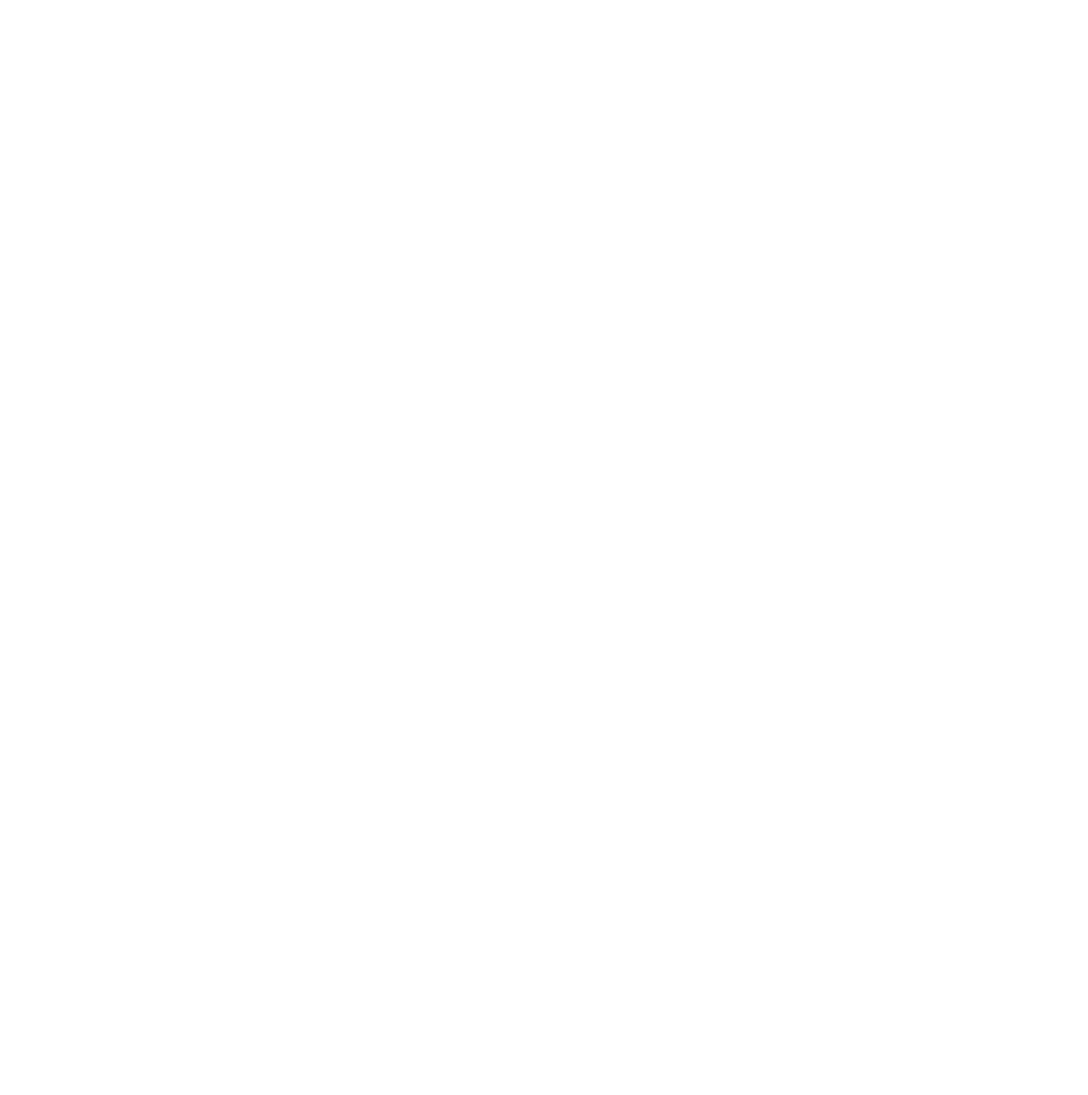
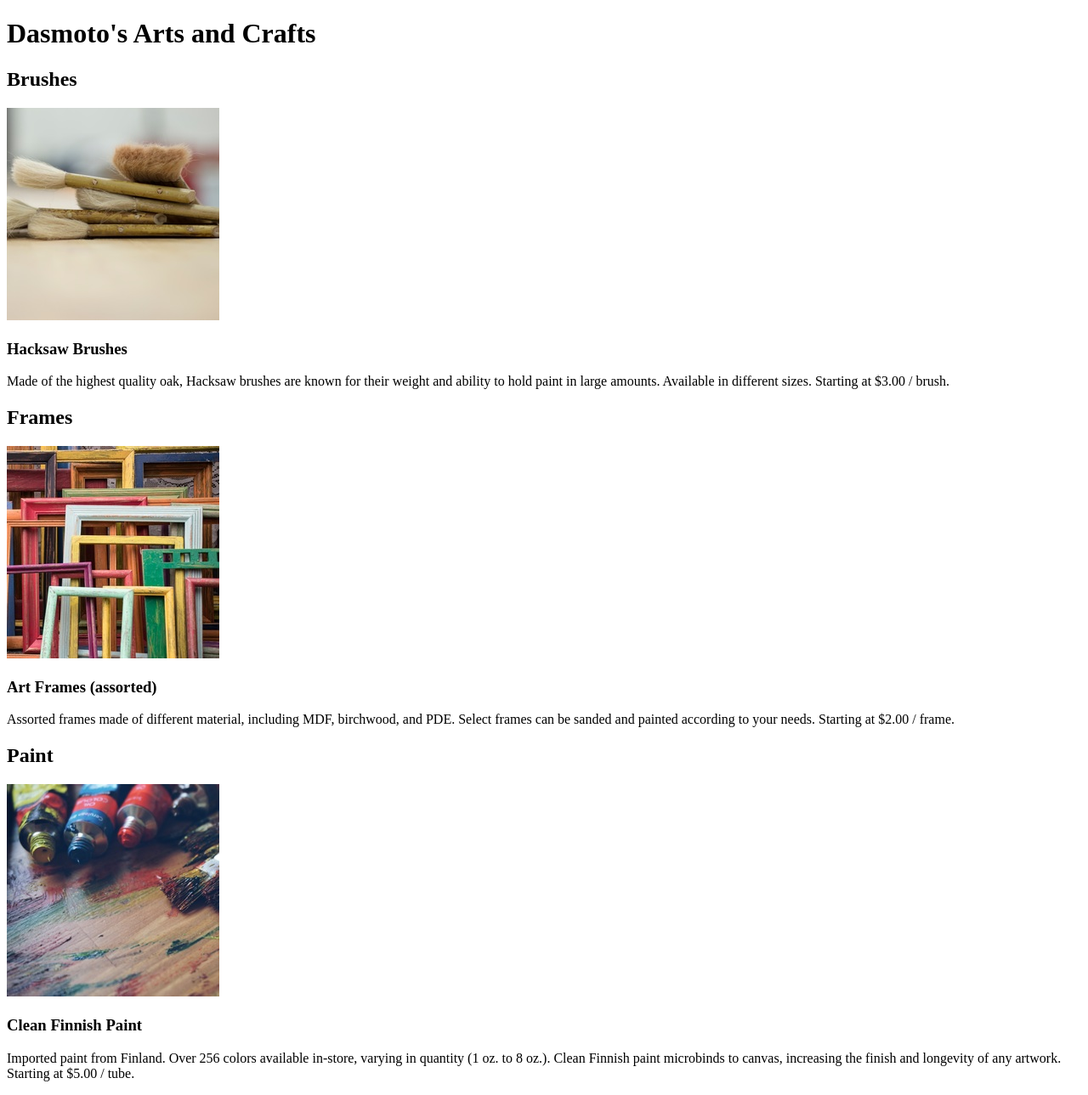
Before and after one commit to minhchaulai/Small-Learning-Projects, a plain HTML site: page Basic Arts and Crafts Site/index.html in a window 1280 px wide. Shown: the whole page at 85% size. Before the commit the page ends 800 px from the top, so only its background shows below. Drawn offline with Linux system fonts and the light colour scheme.

Commit message:
Content added
All HTML elements added. Structure is now done.

```diff
--- a/Basic Arts and Crafts Site/index.html
+++ b/Basic Arts and Crafts Site/index.html
@@ -4,9 +4,26 @@
     <title>Dasmoto's Arts and Crafts</title>
     <link href = "style.css" type = "text/css" rel = "stylesheet">
   </head>
-
   <body>
-
+    <h1>Dasmoto's Arts and Crafts</h1>
+    <div>
+      <h2>Brushes</h2>
+      <img src = "img/hacksaw.jpeg" alt = "hacksaw brushes">
+      <h3>Hacksaw Brushes</h3>
+      <p>Made of the highest quality oak, Hacksaw brushes are known for their weight and ability to hold paint in large amounts. Available in different sizes. Starting at $3.00 / brush.</p>
+    </div>
+    <div>
+      <h2>Frames</h2>
+      <img src = "img/frames.jpeg" alt = "picture frames">
+      <h3>Art Frames (assorted)</h3>
+      <p>Assorted frames made of different material, including MDF, birchwood, and PDE. Select frames can be sanded and painted according to your needs. Starting at $2.00 / frame.</p>
+    </div>
+    <div>
+      <h2>Paint</h2>
+      <img src = "img/finnish.jpeg" alt = "paint tubes">
+      <h3>Clean Finnish Paint</h3>
+      <p>Imported paint from Finland. Over 256 colors available in-store, varying in quantity (1 oz. to 8 oz.). Clean Finnish paint microbinds to canvas, increasing the finish and longevity of any artwork. Starting at $5.00 / tube.</p>
+    </div>
   </body>
 
 </html>
```
